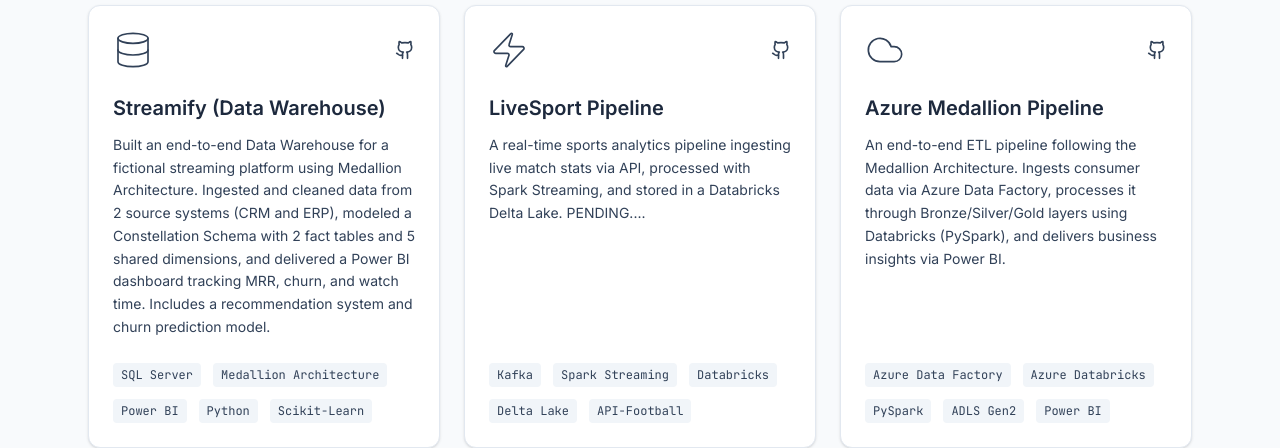
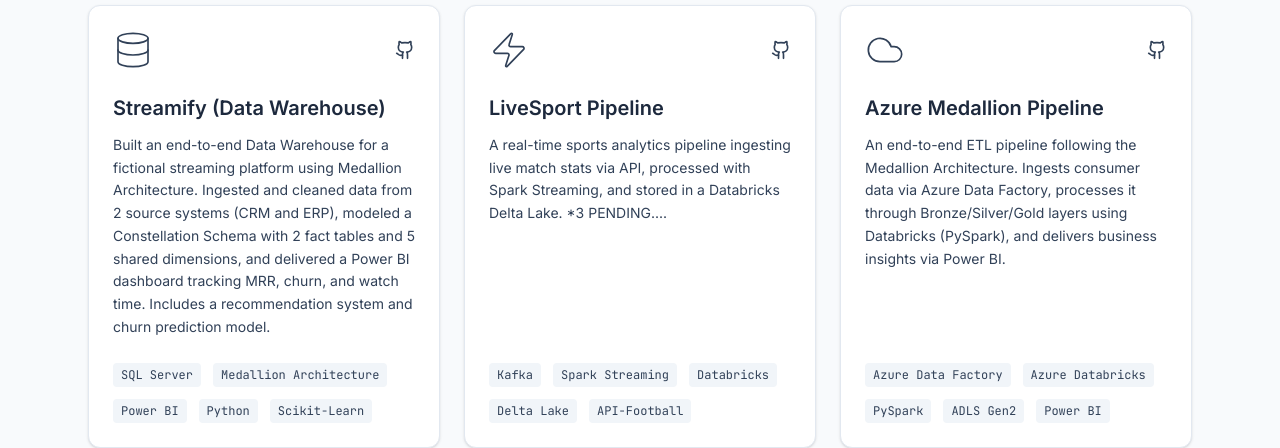
Before and after one commit to gitabdelhub/portfolio, a React (Vite) app: page / in a window 1280 px wide. Shown: the part 1920-2368 px from the top of the page. Built offline with nearby package versions, Linux system fonts and the light colour scheme.

Commit message:
Update Projects.tsx

```diff
--- a/src/components/Projects.tsx
+++ b/src/components/Projects.tsx
@@ -29,7 +29,7 @@
       icon: <Zap size={40} strokeWidth={1} />,
       title: "LiveSport Pipeline",
       description:
-        "A real-time sports analytics pipeline ingesting live match stats via API, processed with Spark Streaming, and stored in a Databricks Delta Lake.                                                                                                                                                                       PENDING....",
+        "A real-time sports analytics pipeline ingesting live match stats via API, processed with Spark Streaming, and stored in a Databricks Delta Lake. \n*3 PENDING....",
       tech: ["Kafka", "Spark Streaming", "Databricks", "Delta Lake", "API-Football"],
       github: "https://github.com/YOUR_USERNAME/YOUR_LIVESPORT_REPO",
       images: null,
```
